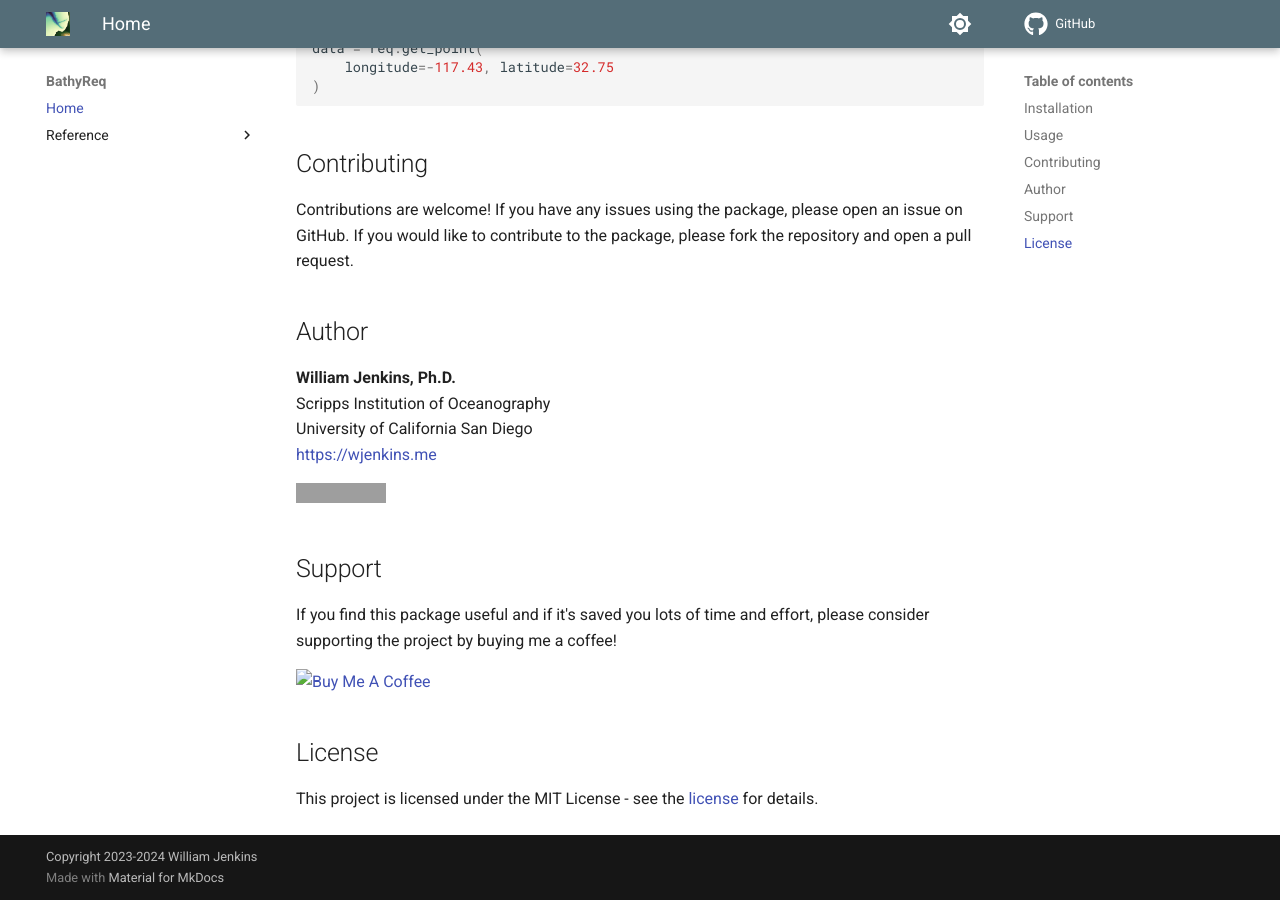
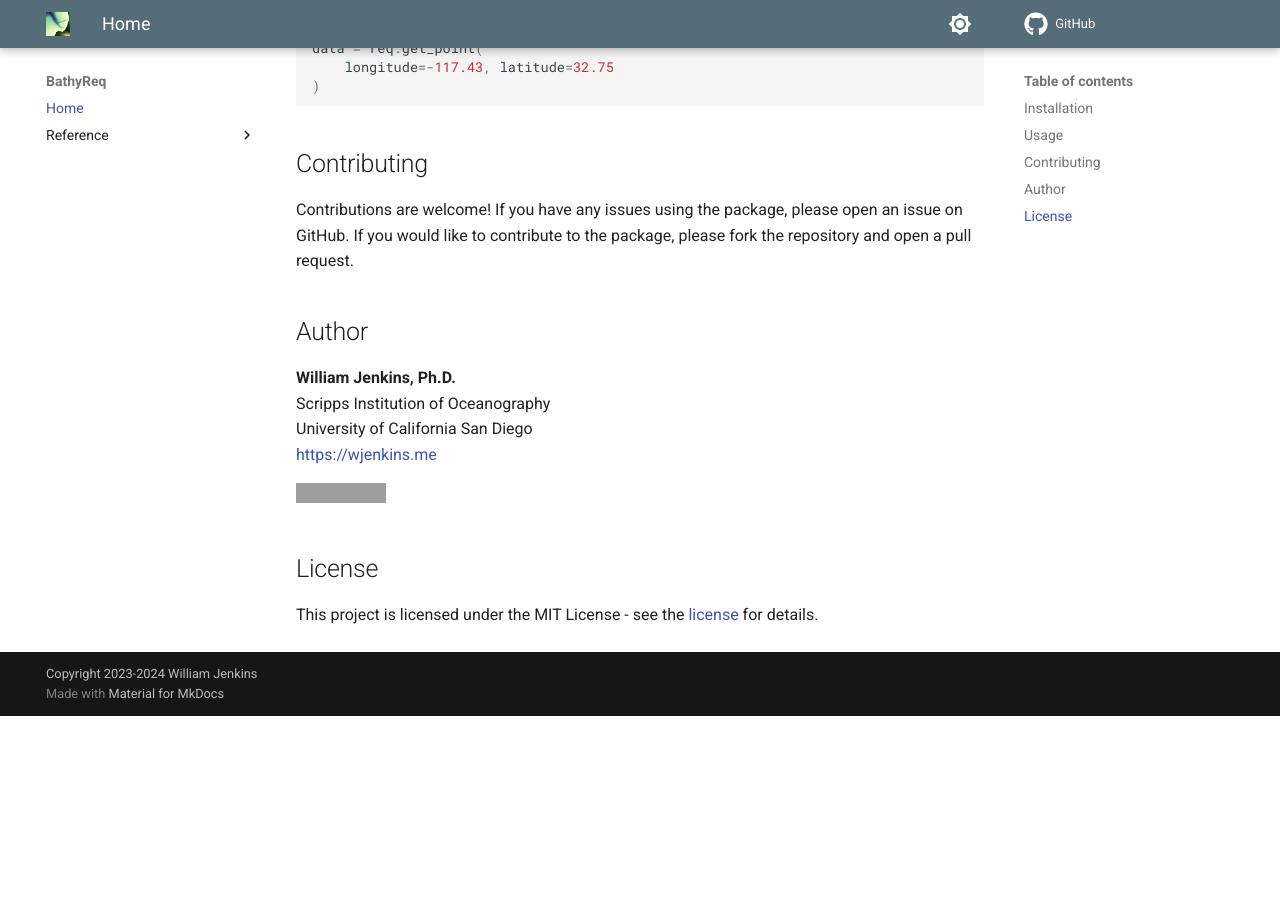
Before and after one commit to NeptuneProjects/BathyReq, an MkDocs documentation site: the page built from docs/docs/index.md, in a window 1280 px wide and 900 px high, scrolled down 1201 px. Built offline with MkDocs 1.6.1 and Material for MkDocs 9.7.7, drawn with Linux system fonts in a browser that asks for light colours; comment, search, counter and statistics services are not loaded; after the commit the page ends 1917 px from its top, so only the background shows below that; grey boxes are pictures that could not be loaded.

Commit message:
Remove support.

```diff
--- a/docs/docs/index.md
+++ b/docs/docs/index.md
@@ -49,12 +49,6 @@ University of California San Diego
 
 [![DOI](https://zenodo.org/badge/679471492.svg)](https://zenodo.org/badge/latestdoi/679471492)
 
-## Support
-
-If you find this package useful and if it's saved you lots of time and effort, please consider supporting the project by buying me a coffee!
-
-<a href="https://www.buymeacoffee.com/wjenkins" target="_blank"><img src="https://cdn.buymeacoffee.com/buttons/v2/default-yellow.png" alt="Buy Me A Coffee" style="height: 60px !important;width: 217px !important;" ></a>
-
 ## License
 
 This project is licensed under the MIT License - see the [license](license.md) for details.
```
